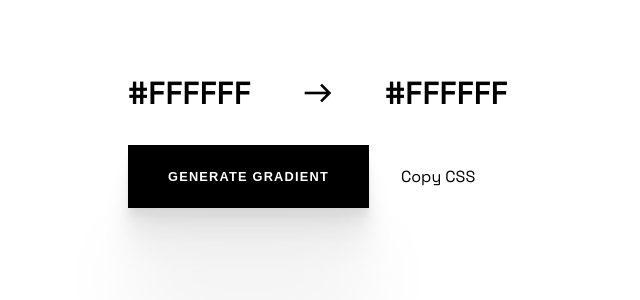
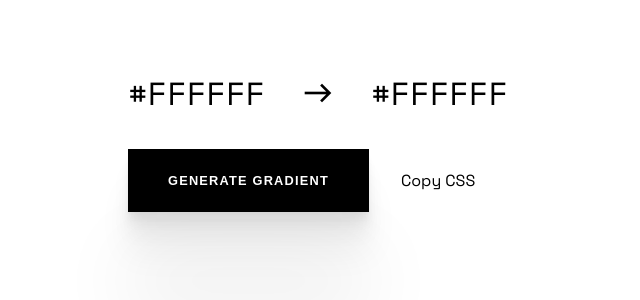
Before and after one commit to davidjnf/gradient-generator, a plain HTML site: page index.html in a window 1280 px wide. Shown: the part 276-576 px from the top of the page, without its empty margins (0-640 px from the left). Drawn offline with nearby package versions, Linux system fonts and the light colour scheme.

Commit message:
Update styles.css

```diff
--- a/styles.css
+++ b/styles.css
@@ -1,4 +1,6 @@
-@import url('https://fonts.googleapis.com/css2?family=Space+Grotesk:wght@400;600&display=swap');
+@import url('https://fonts.googleapis.com/css2?family=Space+Mono:wght@400;700&display=swap');
+@import url('https://fonts.googleapis.com/css2?family=Space+Grotesk:wght@400;600&family=Space+Mono&display=swap');
+
 /* ---------------- CSS reset ---------------- */
 
 html, body, div, span, applet, object, iframe,
@@ -31,7 +33,7 @@ html, body {
 }
 
 body {
-    font-family: 'Space Grotesk', sans-serif;
+
 }
 
 .container {
@@ -49,7 +51,8 @@ body {
 }
 
 .main-wrapper h1 {
-    font-weight: 600;
+    font-family: 'Space Mono', sans-serif;
+    font-weight: 400;
     margin-top: 2rem;
     display: flex;
     align-items: center;
@@ -61,6 +64,7 @@ body {
 }
 
 .btn-wrapper {
+    font-family: 'Space Grotesk', sans-serif;
     display: flex;
     align-items: center;
     margin-top: 2rem;
```
